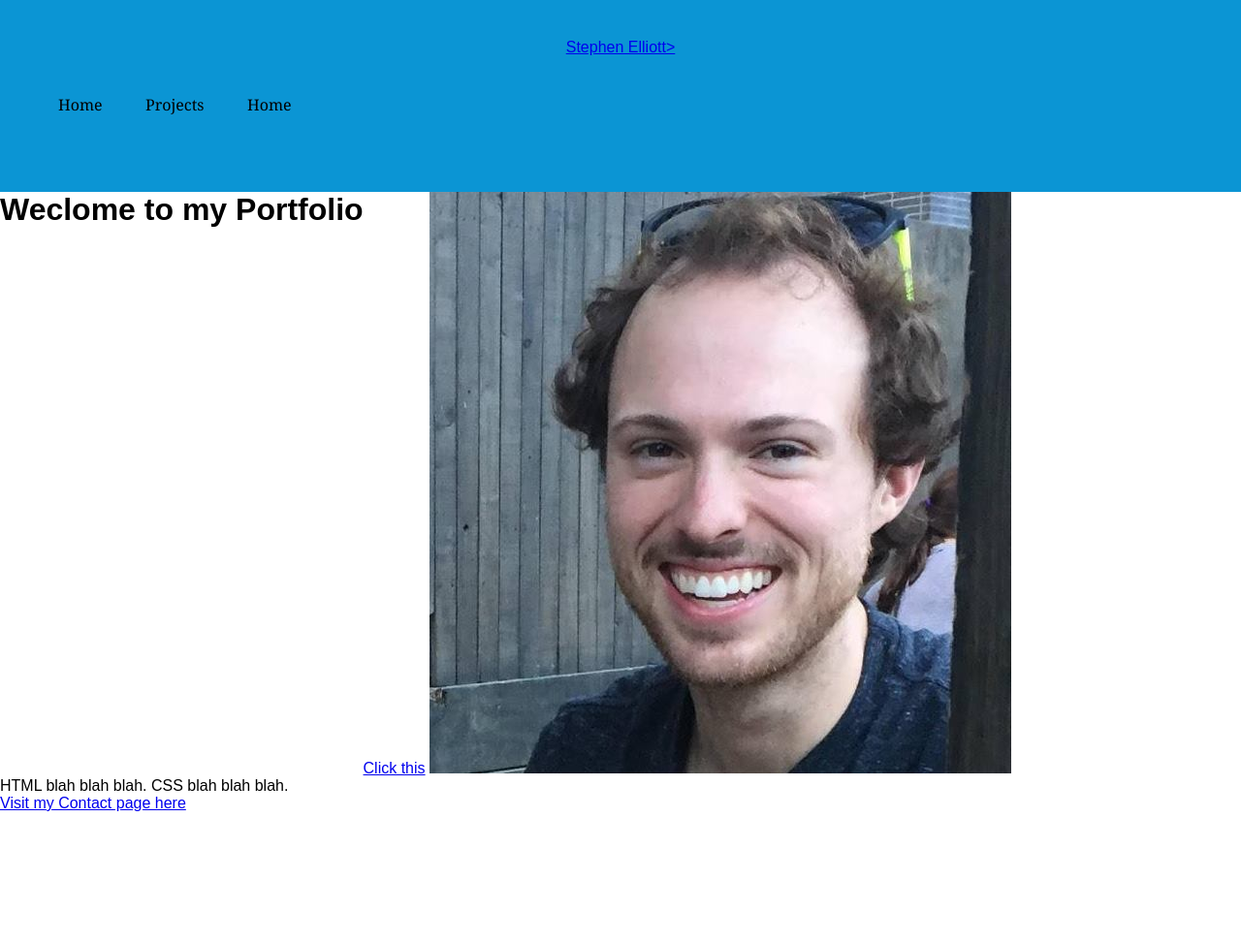
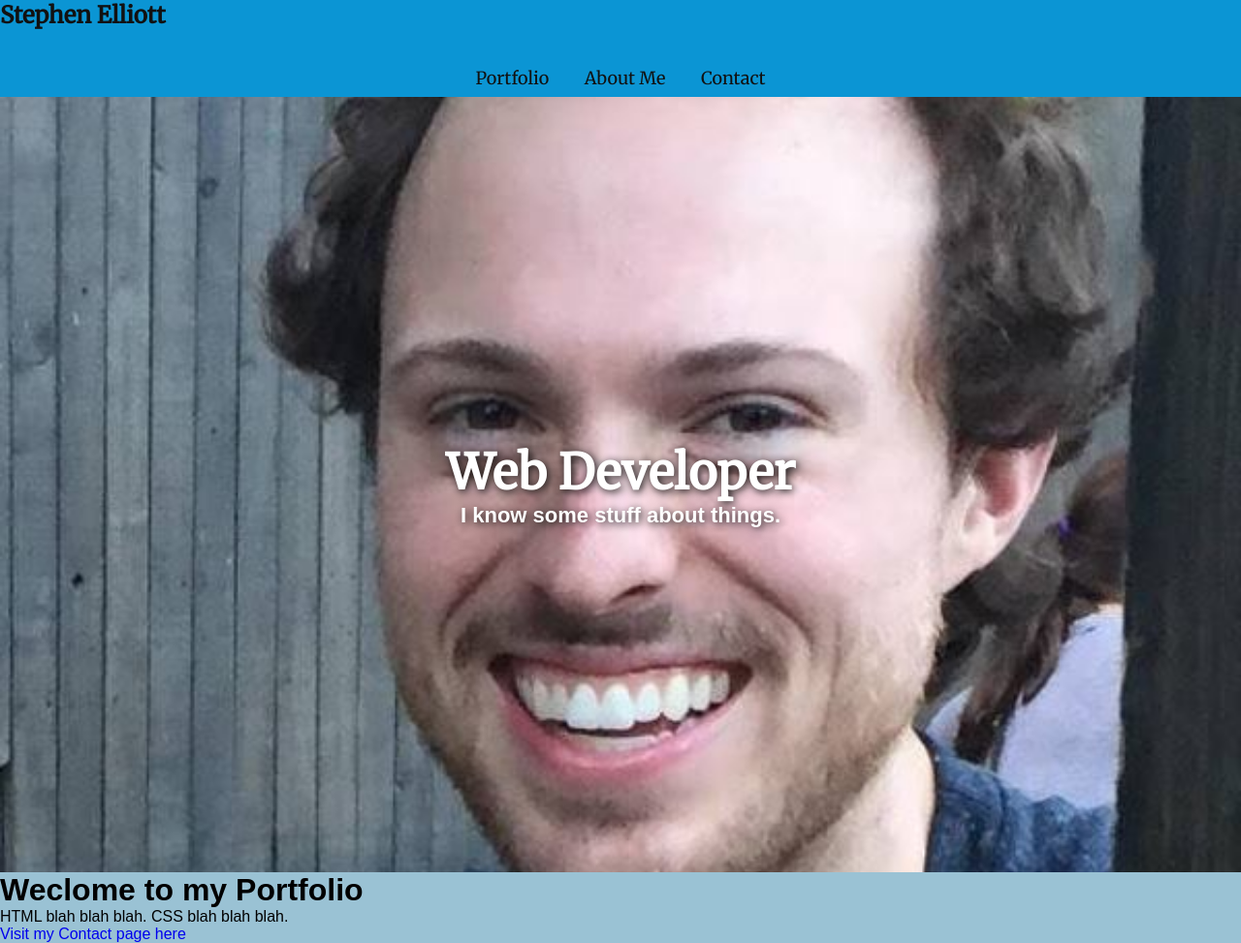
Before and after one commit to UsernameisStephen/portfolio, a plain HTML site: page index.html in a window 1280 px wide. Shown: the whole page at 97% size. Before the commit the page ends 838 px from the top, so only its background shows below. Drawn offline with Linux system fonts and the light colour scheme.

Commit message:
made photo the background, added text in front of photo, added a link, added semantic tags on html,  general css styling including padding,font, color, sizing

```diff
--- a/index.html
+++ b/index.html
@@ -5,30 +5,43 @@
     <meta http-equiv="X-UA-Compatible" content="IE=edge">
     <meta name="viewport" content="width=device-width, initial-scale=1.0">
     <link rel="stylesheet" type="text/css" href="style.css" />
+    <link rel="preconnect" href="https://fonts.googleapis.com">
+    <link rel="preconnect" href="https://fonts.gstatic.com" crossorigin>
+    <link href="https://fonts.googleapis.com/css2?family=Anton&family=Merriweather:wght@300;400&family=PT+Serif&display=swap" rel="stylesheet">
     <title>Stephen Elliott Portfolio</title>
 </head>
 <body>
     <header>
-        <a href= "index.html" >Stephen Elliott> </a>
+        <a href= "index.html" class="header-logo">Stephen Elliott </a>
         <nav>
           <ul>
-                <li><a href="#">Home</a> </li>
-                <li><a href="#">Projects</a> </li>
-                <li><a href="#">Home</a> </li>
+                <li><a href="#">Portfolio</a> </li>
+                <li><a href="#">About Me</a> </li>
+                <li><a href="#">Contact</a> </li>
             </ul>
+            <a href="https://callmeifyougetlost.com/"class= "header-cases">Click this</a>
         </nav>
     </header>
     <main>
+        <section class="index-banner">
+            <div class="centering">
+            <h1>Web Developer</h1>
+            <h2>I know some stuff about things.</h2>
+
+            </div>
+
+
+        </section>
+
+
+
+
         <h1>Weclome to my Portfolio</h1>
 
-        <div class="wrapper">
-        <section class="clearfix">
-          <a href="#">Click this</a>
-          <a href="*"><img src="./images/stephen-elliott-portfolio.jpg" alt="Stephen Elliott Portfolio"></a>
-        </section>
+
 
     </main>
-            <p class= "p-welcome"> HTML blah blah blah. CSS blah blah blah.</p>
+            <p class= "welcome"> HTML blah blah blah. CSS blah blah blah.</p>
 
 
             <a href="https://www.google.com/" target="_blank"> Visit my Contact page here</a>
--- a/style.css
+++ b/style.css
@@ -1,4 +1,5 @@
 * {
+    text-decoration: none;
     box-sizing: border-box;
     margin: 0;
     padding: 0;
@@ -7,50 +8,60 @@
   body {
     font-family: Arial;
     margin: 0;
+    background-color:#9ac2d4;
   }
 
   header {
-    padding: 40px;
-    text-align: center;
+    /* padding: 40px; */
+    /* text-align: center; */
     background: #0b95d4;
     color: #fff;
+    width: 100%;
+    height: 100px;
   }
 
-  ul {
-
+  header .header-logo {
+      font-family: Merriweather;
+      font-size: 24px;
+      font-weight: 900;
+      color: #111;
+      display: block;
+      margin:auto;
+      text align:center;
+      padding:
   }
 
-  ul li  {
+
+
+  header nav ul {
+      margin:auto;
+      display:block;
+      width: fit-content;
+  }
+
+  header nav ul li  {
      list-style:none;
      display: inline-block;
      line-height: 100px;
   }
 
 
-  ul li a{
-      text-decoration: none;
-      font-family: Georgia, 'Times New Roman', Times, serif;
-      color: black;
-      padding: 0 20px;
+  header nav ul li a{
+    font-family: Merriweather;
+    font-size: 18px;
+    color: #111;
+    padding: 0 16px;
   }
 
-  ul li a:hover{
+  header .header-cases{
+    display:none;
+  }
+
+
+  header ul li a:hover{
      color:rgb(149, 241, 10)
   }
 
-  nav {
-    width: 100%;
-    height: 100px;
-    display: flex;
-    background-color:#0b95d4;
-  }
-
-  nav a {
-    color: #0477b9;
-    padding: 14px 20px;
-    text-decoration: none;
-    text-align: center;
-  }
 
   /* use for contribution https://www.youtube.com/watch?v=mFgltjfVV6A */
 
@@ -58,6 +69,42 @@
     display: flex;
     flex-wrap: wrap;
   }
+
+  .index-banner{
+      width: 100%;
+      height: 100vh;
+      /* height: calc (100vh - 100px); */
+      background-image: url(./images/stephen-elliott-portfolio.jpg);
+      background-repeat: no-repeat;
+      background-position: center;
+      background-size: cover;
+      display: table;
+  }
+
+  .centering {
+      display: table-cell;
+      vertical-align: middle;
+  }
+
+  .index-banner h1 {
+      font-size: 50px;
+      font-family: Merriweather;
+      font-weight: 900;
+      color:#fff;
+      text-shadow: 2px 2px 8px #111;
+      text-align: center;
+      line height: 90px;
+  }
+
+  .index-banner h2 {
+    font-size: 22px;
+    font-family:Impact, Haettenschweiler, 'Arial Narrow Bold', sans-serif
+    font-weight: 180;
+    color:#fff;
+    text-shadow: 2px 2px 8px #111;
+    text-align: center;
+}
+
 
   footer {
     padding: 20px;
```
